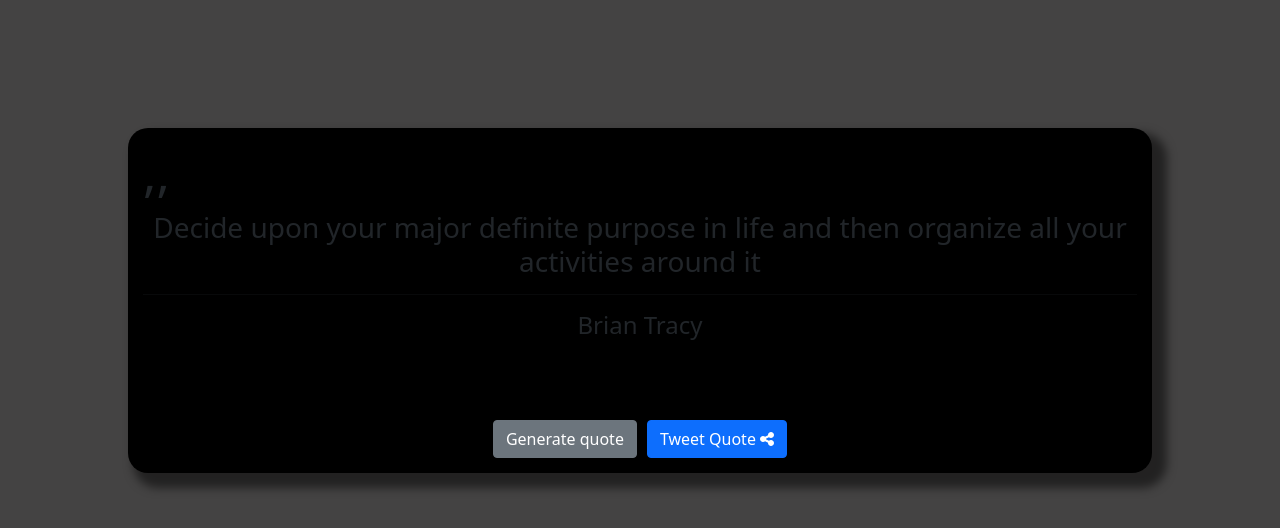
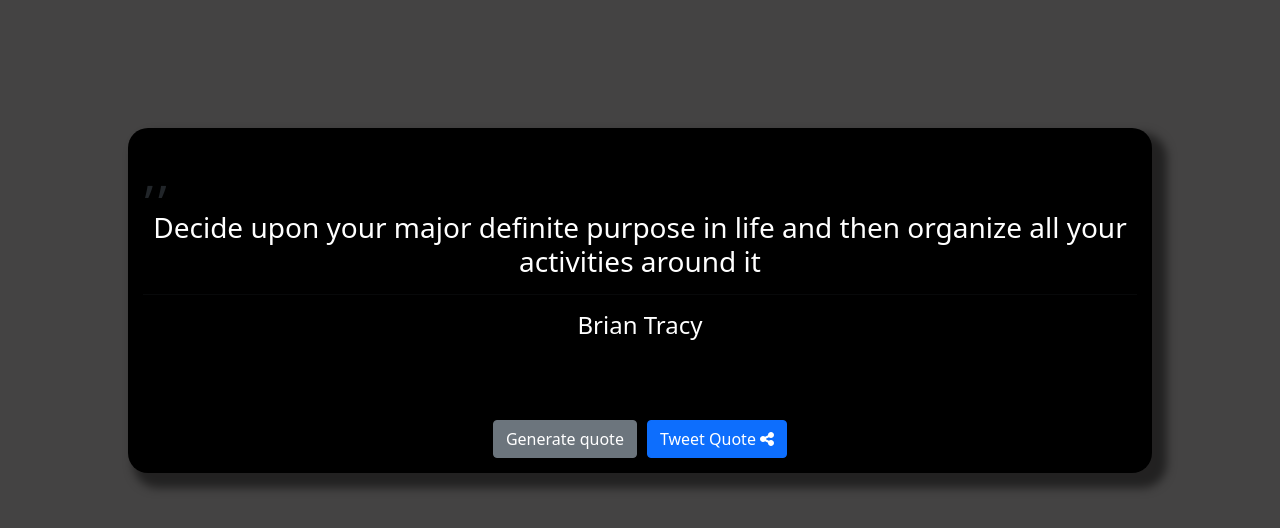
Before and after one commit to AndrewZakhari/quote-machine, a React (Create React App) app: page / in a window 1280 px wide. Shown: the top 528 px of the page. Built offline with nearby package versions, Linux system fonts and the light colour scheme.

Commit message:
Update App.js

```diff
--- a/src/App.js
+++ b/src/App.js
@@ -71,11 +71,11 @@ class App extends React.Component {
      {/*Also get the author on first load */}
      <div id="Quote_author">
        <h1>,,</h1>
-     <h3 id="text" className='text-center'>{
+     <h3 id="text" className='text-white text-center'>{
      this.state.quote
      }</h3>
       <hr/>
-     <h4 id="author" className='text-center'>{
+     <h4 id="author" className='text-white text-center'>{
        this.state.author
  }
   </h4></div>
```
